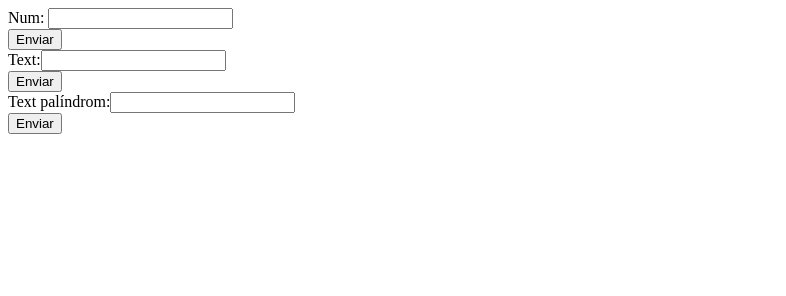
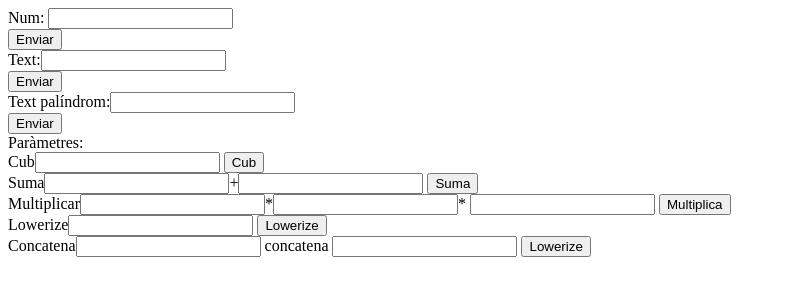
Before and after one commit to jaumealonso21/m6uf1pt14, a plain HTML site: page public_html/index.html in a window 1280 px wide. Shown: the whole page, without its empty margins (0-786 px from the left). Drawn offline with Linux system fonts and the light colour scheme.

Commit message:
Versio 3.0 Final

```diff
--- a/public_html/index.html
+++ b/public_html/index.html
@@ -12,6 +12,20 @@
             <input type="button" onclick="textMaj(document.getElementById('text').value);" value="Enviar" /><br />
             Text palíndrom:<input type="text" value="" id="capicua" /><br />
             <input type="button" onclick="capicua(document.getElementById('capicua').value);" value="Enviar" /><br />
+            Paràmetres:<br />
+            Cub<input type="text" value="" id="cub" />
+            <input type="button" onclick="parametres(1, document.getElementById('cub').value);" value="Cub" /><br />
+            Suma<input type="text" value="" id="suma1" />+<input type="text" value="" id="suma2" />
+            <input type="button" onclick="parametres(2, document.getElementById('suma1').value,
+                        document.getElementById('suma2').value);" value="Suma" /><br />
+            Multiplicar<input type="text" value="" id="mult1" />*<input type="text" value="" id="mult2" />*
+            <input type="text" value="" id="mult3" />
+            <input type="button" onclick="parametres(3, document.getElementById('mult1').value,
+                        document.getElementById('mult2').value, document.getElementById('mult3').value);" value="Multiplica" /><br />
+            Lowerize<input type="text" value="" id="low" />
+            <input type="button" onclick="parametres(4, document.getElementById('low').value);" value="Lowerize" /><br />
+            Concatena<input type="text" value="" id="con1" /> concatena <input type="text" value="" id="con2" />
+            <input type="button" onclick="parametres(5, document.getElementById('con1').value, document.getElementById('con2').value);" value="Lowerize" /><br />
         </div>
         <div id="desti"></div>
     </body>
--- a/public_html/m6uf1pt14.js
+++ b/public_html/m6uf1pt14.js
@@ -61,16 +61,24 @@ function capicua() {
     return true;
 }
 
-function diferents () {
-    var numParam = arguments.length;
+function parametres () {
     var resposta;
 
-    switch(numParam) {
+    switch(arguments[0]) {
         case 1:
+            resposta = parseInt(arguments[1])*parseInt(arguments[1])*parseInt(arguments[1]);
             break;
         case 2:
+            resposta = parseInt(arguments[1])+parseInt(arguments[2]);
             break;
         case 3:
+            resposta = parseInt(arguments[1])*parseInt(arguments[2])*parseInt(arguments[3]);
+            break;
+        case 4:
+            resposta = arguments[1].toLowerCase();
+            break;
+        case 5:
+            resposta = arguments[1] + arguments[2];
             break;
         default:
             resposta = "Num de paràmetres incorrecte";
```
